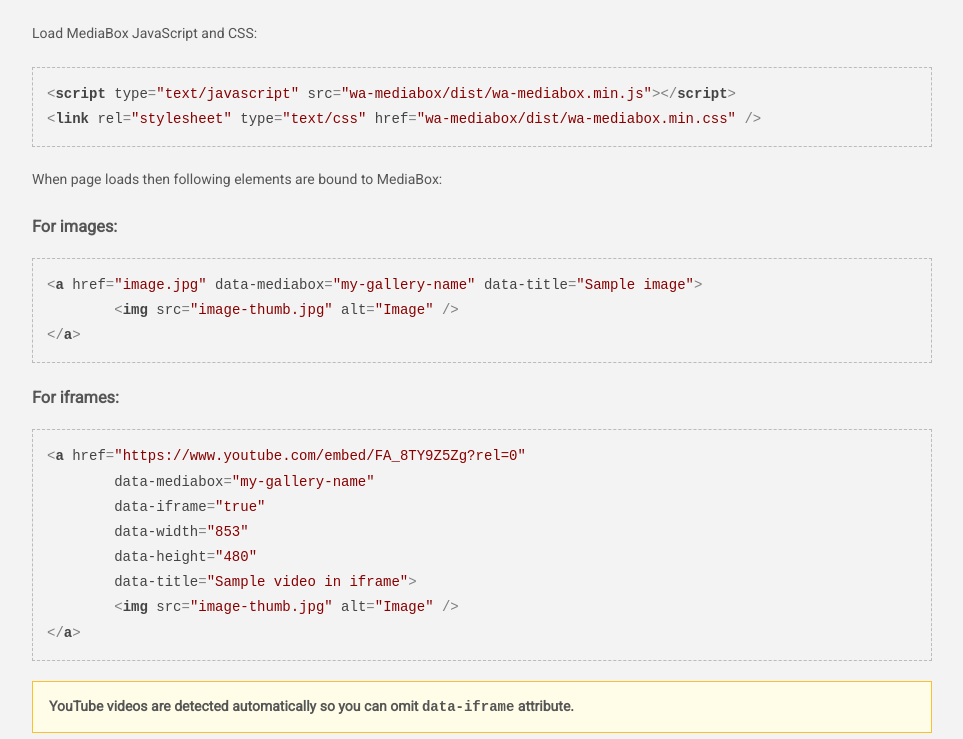
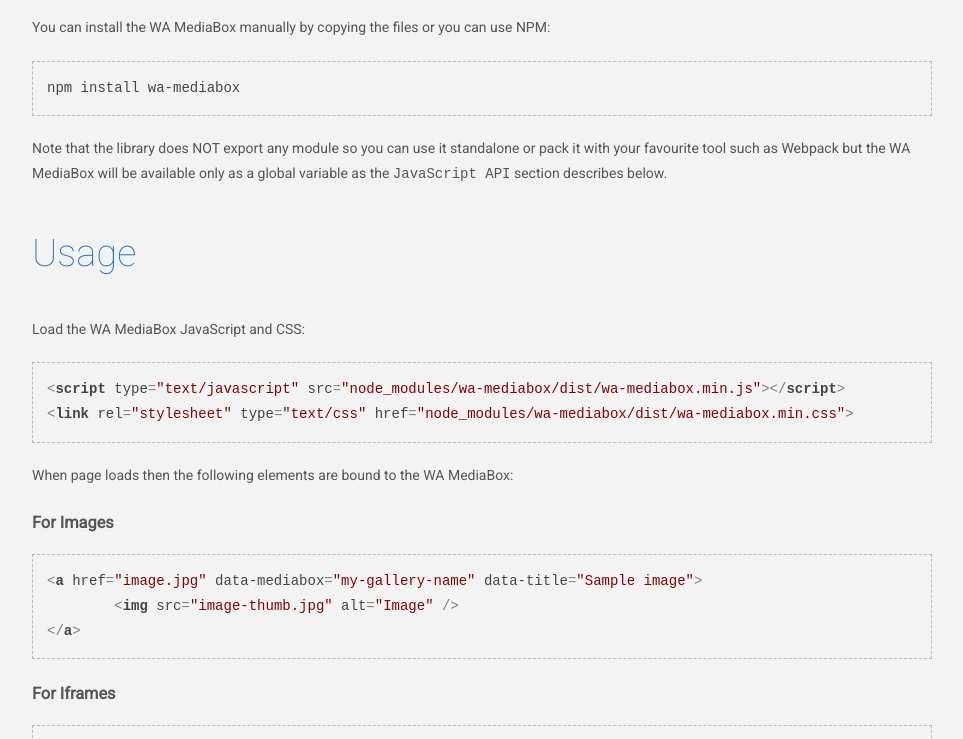
Before and after one commit to jirihybek/wa-mediabox, a website: page index.html in a window 1280 px wide. Shown: the part 927-1666 px from the top of the page, without its empty margins (158-1121 px from the left). Drawn offline with nearby package versions, Linux system fonts and the light colour scheme; files that its build step writes are made by us from their sources.

Commit message:
Closes #2, published as NPM package

```diff
--- a/index.html
+++ b/index.html
@@ -1,4 +1,4 @@
-<!DOCTYPE <!DOCTYPE html>
+<!DOCTYPE html>
 <html>
 <head>
 	<meta http-equiv="Content-Type" content="text/html; charset=utf-8" />
@@ -194,20 +194,27 @@
 
 		<a href="https://github.com/jirihybek/wa-mediabox" target="_blank" class="github"><svg viewBox="0 0 24 24"><path d="M4,2H20A2,2 0 0,1 22,4V20A2,2 0 0,1 20,22H14.85C14.5,21.92 14.5,21.24 14.5,21V18.26C14.5,17.33 14.17,16.72 13.81,16.41C16.04,16.16 18.38,15.32 18.38,11.5C18.38,10.39 18,9.5 17.35,8.79C17.45,8.54 17.8,7.5 17.25,6.15C17.25,6.15 16.41,5.88 14.5,7.17C13.71,6.95 12.85,6.84 12,6.84C11.15,6.84 10.29,6.95 9.5,7.17C7.59,5.88 6.75,6.15 6.75,6.15C6.2,7.5 6.55,8.54 6.65,8.79C6,9.5 5.62,10.39 5.62,11.5C5.62,15.31 7.95,16.17 10.17,16.42C9.89,16.67 9.63,17.11 9.54,17.76C8.97,18 7.5,18.45 6.63,16.93C6.63,16.93 6.1,15.97 5.1,15.9C5.1,15.9 4.12,15.88 5,16.5C5,16.5 5.68,16.81 6.14,17.97C6.14,17.97 6.73,19.91 9.5,19.31V21C9.5,21.24 9.5,21.92 9.14,22H4A2,2 0 0,1 2,20V4A2,2 0 0,1 4,2Z" /></svg> Get on GitHub</a>
 
+		<h2>Installation</h2>
+		<p>You can install the WA MediaBox manually by copying the files or you can use NPM:</p>
+
+		<pre><code>npm install wa-mediabox</code></pre>
+
+		<p>Note that the library does NOT export any module so you can use it standalone or pack it with your favourite tool such as Webpack but the WA MediaBox will be available only as a global variable as the <code>JavaScript API</code> section describes below.</p>
+
 		<h2>Usage</h2>
-		<p>Load MediaBox JavaScript and CSS:</p>
+		<p>Load the WA MediaBox JavaScript and CSS:</p>
 
-		<pre><code class="html">&lt;script type="text/javascript" src="wa-mediabox/dist/wa-mediabox.min.js"&gt;&lt;/script&gt;
-&lt;link rel="stylesheet" type="text/css" href="wa-mediabox/dist/wa-mediabox.min.css" /&gt;</code></pre>
+		<pre><code class="html">&lt;script type="text/javascript" src="node_modules/wa-mediabox/dist/wa-mediabox.min.js"&gt;&lt;/script&gt;
+&lt;link rel="stylesheet" type="text/css" href="node_modules/wa-mediabox/dist/wa-mediabox.min.css"&gt;</code></pre>
 
-		<p>When page loads then following elements are bound to MediaBox:</p>
+		<p>When page loads then the following elements are bound to the WA MediaBox:</p>
 
-		<h3>For images:</h3>
+		<h3>For Images</h3>
 		<pre><code class="html">&lt;a href="image.jpg" data-mediabox="my-gallery-name" data-title="Sample image"&gt;
 	&lt;img src="image-thumb.jpg" alt="Image" /&gt;
 &lt;/a&gt; </code></pre>
 
-		<h3>For iframes:</h3>
+		<h3>For Iframes</h3>
 		<pre><code class="html">&lt;a href="https://www.youtube.com/embed/FA_8TY9Z5Zg?rel=0"
 	data-mediabox="my-gallery-name"
 	data-iframe="true"
@@ -217,17 +224,17 @@
 	&lt;img src="image-thumb.jpg" alt="Image" /&gt;
 &lt;/a&gt; </code></pre>
 
-		<p class="note">YouTube videos are detected automatically so you can omit <code>data-iframe</code> attribute.</p>
+		<p class="note">YouTube videos are detected automatically so you can omit the <code>data-iframe</code> attribute.</p>
 
 		<h2>JavaScript API</h2>
 
-		<pre><code class="javascript">//Bind single element manually
+		<pre><code class="javascript">// Bind single element manually
 WAMediaBox.bind(document.querySelector(".my-element"));
 
-//Bind all child elements
+// Bind all child elements
 WAMediaBox.bindAll(document.querySelector(".my-parent-element"));
 
-//Translate - set before any binding
+// Translate - set before any binding
 WAMediaBox.lang = {
 	prev: "Previous",
 	next: "Next",
@@ -238,7 +245,7 @@
 		<h2>License</h2>
 		<p>The MIT License (MIT)</p>
 
-		<p>Copyright (c) 2015 WA Studio (www.webarts.name)<br />Copyright (c) 2015 Jiri Hybek (jiri.hybek.cz)</p>
+		<p>Copyright (c) 2015 - 2019 Jiri Hybek (jiri.hybek.cz)</p>
 
 		<p>Permission is hereby granted, free of charge, to any person obtaining a copy
 		of this software and associated documentation files (the "Software"), to deal
```
Also changed, not shown: package.json (+13 -8 lines), README.md, dist/wa-mediabox.min.js, 3 other files.
